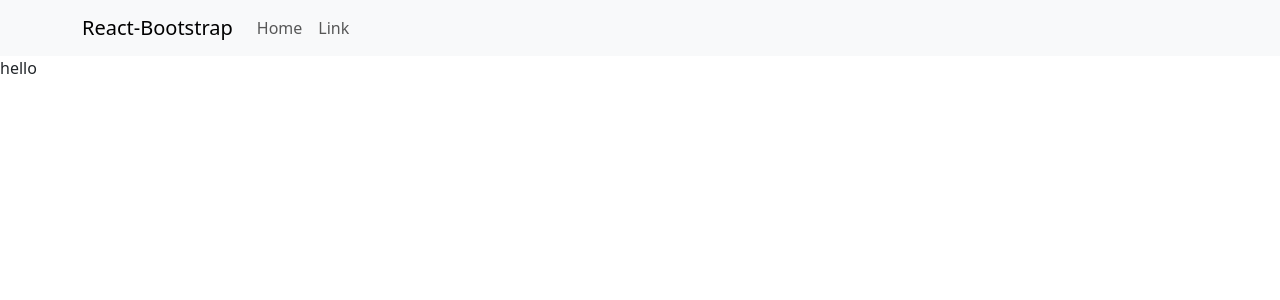
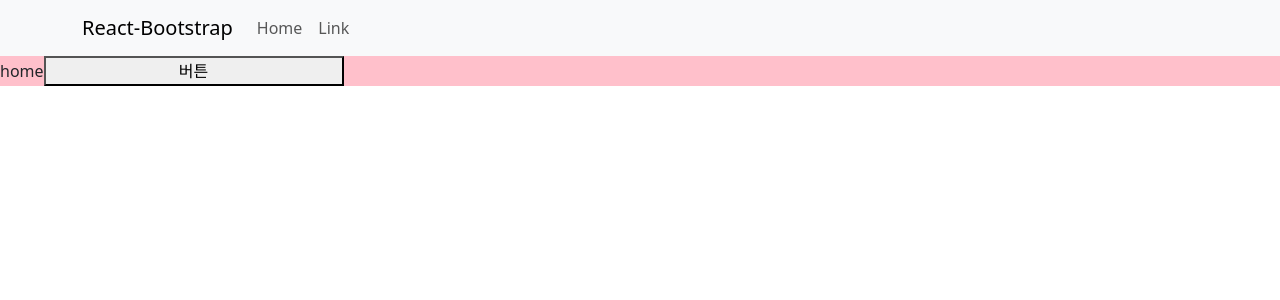
Before and after one commit to adonde-app/adonde-admin, a React (Create React App) app: page / in a window 1280 px wide. Shown: the top 300 px of the page. Built offline with nearby package versions, Linux system fonts and the light colour scheme.

Commit message:
feat : emotion test in home page

```diff
--- a/craco.config.js
+++ b/craco.config.js
@@ -6,7 +6,7 @@ module.exports = {
       plugin: CracoAlias,
       options: {
         source: 'tsconfig',
-        tsConfigPath: 'tsconfig.paths.json',
+        tsConfigPath: './tsconfig.paths.json',
       },
     },
   ],
--- a/src/pages/Home.tsx
+++ b/src/pages/Home.tsx
@@ -1,5 +1,21 @@
+import { css } from '@emotion/react'
+import styled from '@emotion/styled'
+
+const contanerStyles = css`
+  background-color: pink;
+`
+
+const Button = styled.button`
+  width: 300px;
+  heigth: 100px;
+`
+
 function Home() {
-  return <div>hello</div>
+  return (
+    <div css={contanerStyles}>
+      home<Button>버튼</Button>
+    </div>
+  )
 }
 
 export default Home
```
